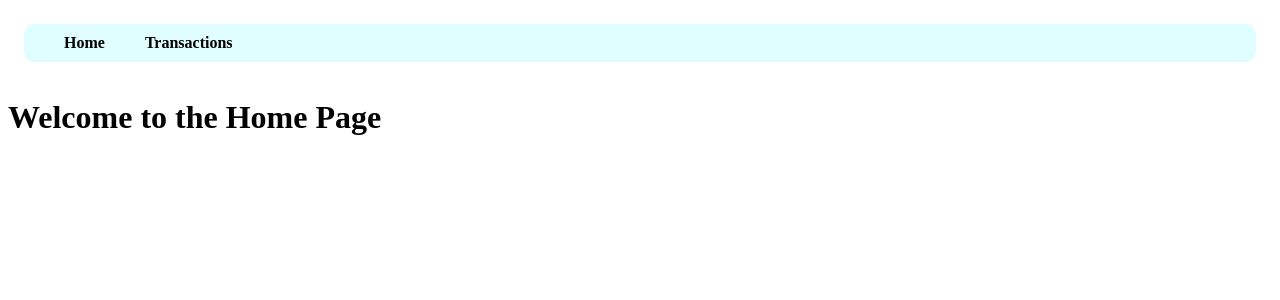
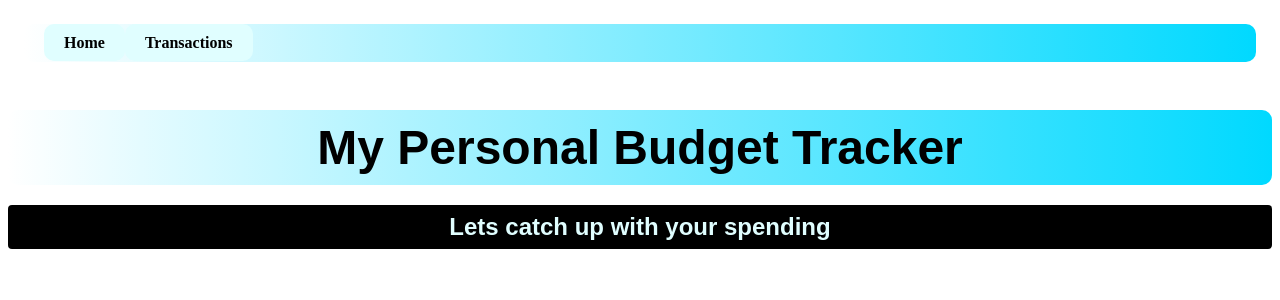
Before and after one commit to msuffiullah152/Personal-budget-tracker, a React (Vite) app: page / in a window 1280 px wide. Shown: the top 300 px of the page. Built offline with nearby package versions, Linux system fonts and the light colour scheme.

Commit message:
Edit update

```diff
--- a/db.json
+++ b/db.json
@@ -1,10 +1,10 @@
 {
   "transactions": [
     {
-      "id": 1688585694399,
-      "name": "sas",
+      "id": 1688588959982,
+      "name": "1w1",
       "amount": 121,
-      "date": "1111-11-11"
+      "date": "0001-11-11"
     }
   ]
 }
--- /dev/null
+++ b/src/components/Home.css
@@ -0,0 +1,43 @@
+/* *{
+    background: linear-gradient(to right, #ffffff, #00d9ff);
+
+} */
+
+h1{
+
+    margin-bottom: 0.5rem;
+    background: #e0feff;
+    font-weight: bolder;
+    padding:10px 20px;
+    border-radius: 10px;
+    opacity: 1;
+    text-decoration: none;
+    transition: opacity 0.3s ease;
+    text-align: center;    font-size: 3rem;
+    font-family: 'YourFont', sans-serif; /* Replace 'YourFont' with the desired font */
+    text-align: center;
+    display: flex;
+    align-items: center;
+    justify-content: center;
+    height: auto;
+    background: linear-gradient(to right, #ffffff, #00d9ff);
+
+
+}
+h2{
+    margin-bottom: 0.5rem;
+    font-weight: bolder;
+    padding:10px 20px;
+    border-radius: 10px;
+    opacity: 1;
+    text-decoration: none;
+    transition: opacity 0.3s ease;
+    text-align: center;    font-size: 3rem;
+    font-family: 'YourFont', sans-serif; /* Replace 'YourFont' with the desired font */
+    text-align: center;
+    display: flex;
+    align-items: center;
+    justify-content: center;
+    height: auto;
+    background: transparent;
+}
--- a/src/components/Home.jsx
+++ b/src/components/Home.jsx
@@ -1,9 +1,10 @@
 import React from 'react';
-
+import './Home.css';
 const Home = () => {
   return (
     <div>
-      <h1>Welcome to the Home Page</h1>
+      <h1>My Personal Budget Tracker</h1>
+      <h2> Lets catch up with your spending</h2>
     </div>
   );
 };
--- a/src/components/Navbar.css
+++ b/src/components/Navbar.css
@@ -1,3 +1,13 @@
+*{
+    /* background-image: url(https://www.johnhancock.com/content/dam/onejohnhancock/articles/3-budgeting-rules-to-help-you-save-money/BudgetingRules_50_30_20.gif); */
+    /* background-size: 100%; */
+    background-color: ;
+
+}
+li{
+    background: linear-gradient(to right, #ffffff, #00d9ff);
+
+}
 .Transactions {
     margin-bottom: 0.5rem;
     background: #e0feff;
@@ -14,6 +24,6 @@
   }
   .Transactions:hover{
     opacity:1;
-    background-color: aqua;
+    background-color: rgb(0, 249, 249);
 
   }
--- a/src/components/Transaction.jsx
+++ b/src/components/Transaction.jsx
@@ -1,7 +1,7 @@
 import React from 'react';
 
 import './Transaction.css';
-const Transaction = ({ transaction, deleteTransaction }) => {
+const Transaction = ({ transaction, deleteTransaction, editTransaction }) => {
   const { id, name, amount, date } = transaction;
 
   return (
@@ -10,6 +10,8 @@ const Transaction = ({ transaction, deleteTransaction }) => {
       <span>{amount}<br/></span>
       <span>{date}<br/></span>
       <button onClick={() => deleteTransaction(id)}>Delete</button>
+      <button onClick={() => editTransaction(id)}>Edit</button>
+
     </li>
   );
 };
--- a/src/components/TransactionList.jsx
+++ b/src/components/TransactionList.jsx
@@ -28,7 +28,8 @@ const TransactionList = () => {
     setTransactions(prevTransactions =>
       prevTransactions.filter(transaction => transaction.id !== transactionId)
     );
-  }
+  };
+
 
   return (
     <div>
```
